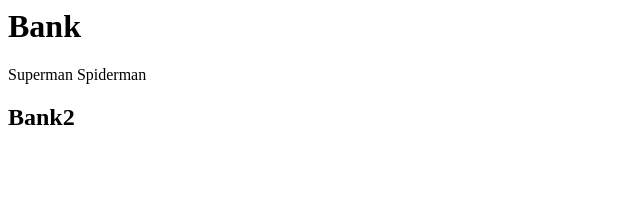
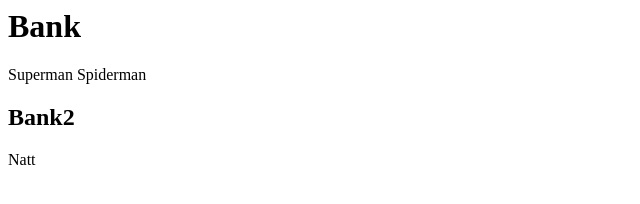
Before and after one commit to nattphenjati/learngit, a plain HTML site: page index.html in a window 1280 px wide. Shown: the full height of the page, 0-640 px from the left. Drawn offline with Linux system fonts and the light colour scheme.

Commit message:
New Natt Super Hero

```diff
--- a/index.html
+++ b/index.html
@@ -3,5 +3,6 @@
     <h1>Bank</h1>
     <p>Superman Spiderman</p>
     <h2>Bank2</h2>
+    <p>Natt</p>
   </body>
 </html>
```
